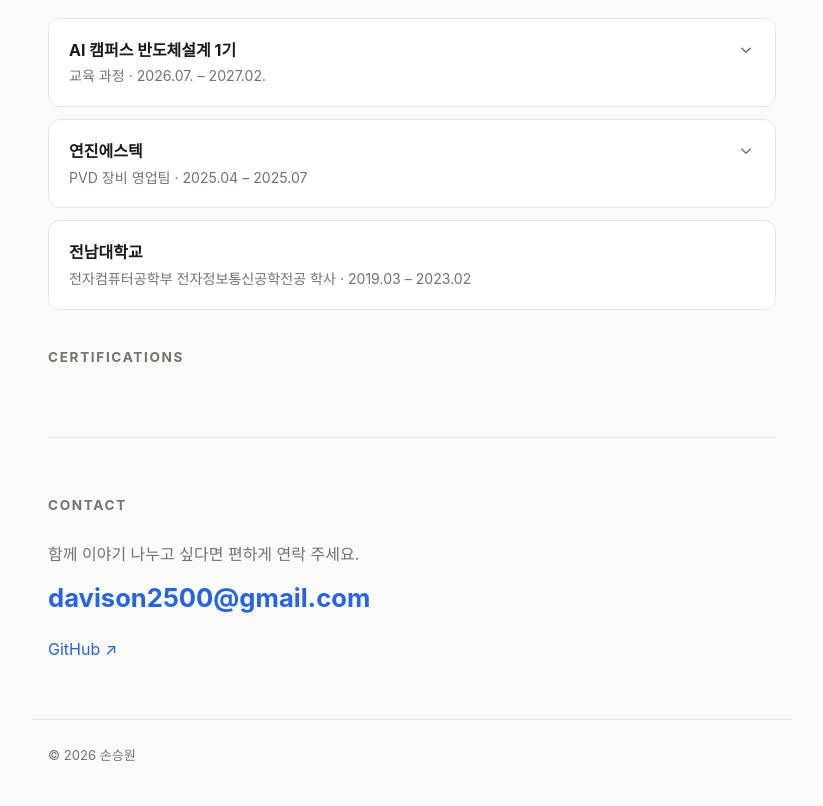
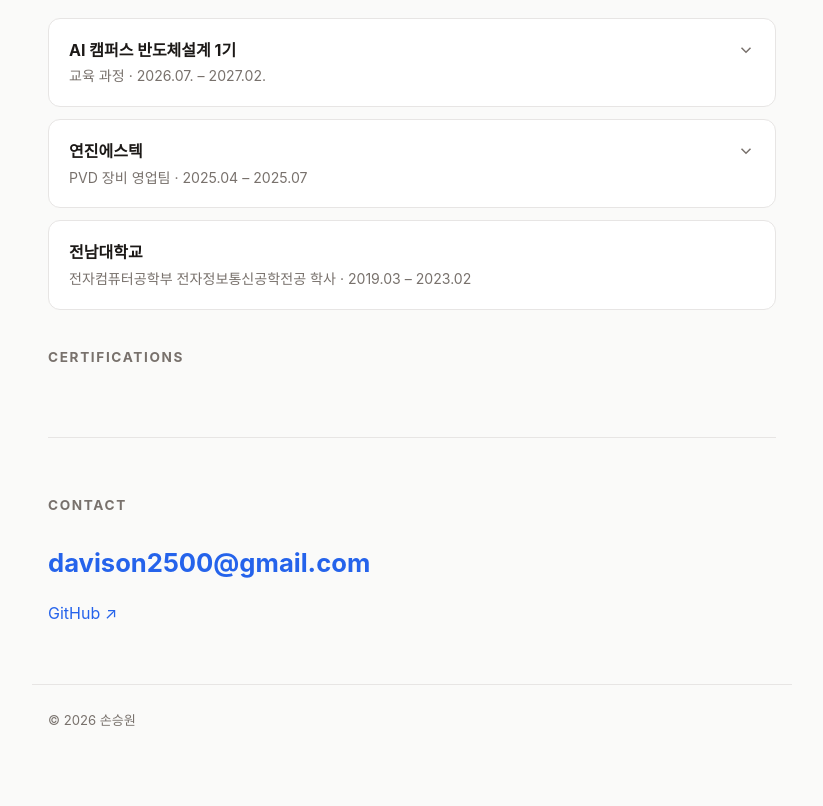
Before and after one commit to eugeneson3/eugeneson3.github.io, an Astro site: page / in a window 1280 px wide. Shown: the part 1763-2569 px from the top of the page, without its empty margins (228-1051 px from the left). After the commit the page ends 2534 px from the top, so only its background shows below. Built offline with nearby package versions, Linux system fonts and the light colour scheme; Astro itself is replaced by a stand-in of ours; a web font is replaced by a local one.

Commit message:
Remove contact lead text from index.astro
Removed the contact lead paragraph text.

```diff
--- a/src/pages/index.astro
+++ b/src/pages/index.astro
@@ -120,7 +120,7 @@ import { profile, skills, projects, coursework, experience, certs } from '../dat
 
       <section id="contact">
         <h2>Contact</h2>
-        <p class="contact-lead">함께 이야기 나누고 싶다면 편하게 연락 주세요.</p>
+        <p class="contact-lead"></p>
         <a class="email" href={`mailto:${profile.email}`}>{profile.email}</a>
         <div class="social">
           {
```
